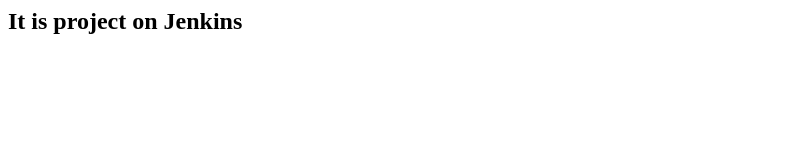
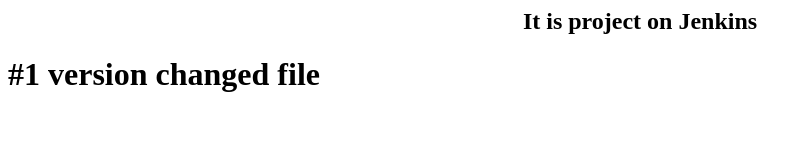
Before and after one commit to ildarcdc/Jenkins_app, a plain HTML site: page index.html in a window 1280 px wide. Shown: the whole page, without its empty margins (0-812 px from the left). Drawn offline with Linux system fonts and the light colour scheme.

Commit message:
second update file to Jenkins

```diff
--- a/index.html
+++ b/index.html
@@ -1,3 +1,5 @@
 <html>
-<body><H2>It is project on Jenkins</H2></body>
+<body>
+<center><H2>It is project on Jenkins</H2></body></center>
+         <H1> #1 version changed file </H1>
 </html>
```
